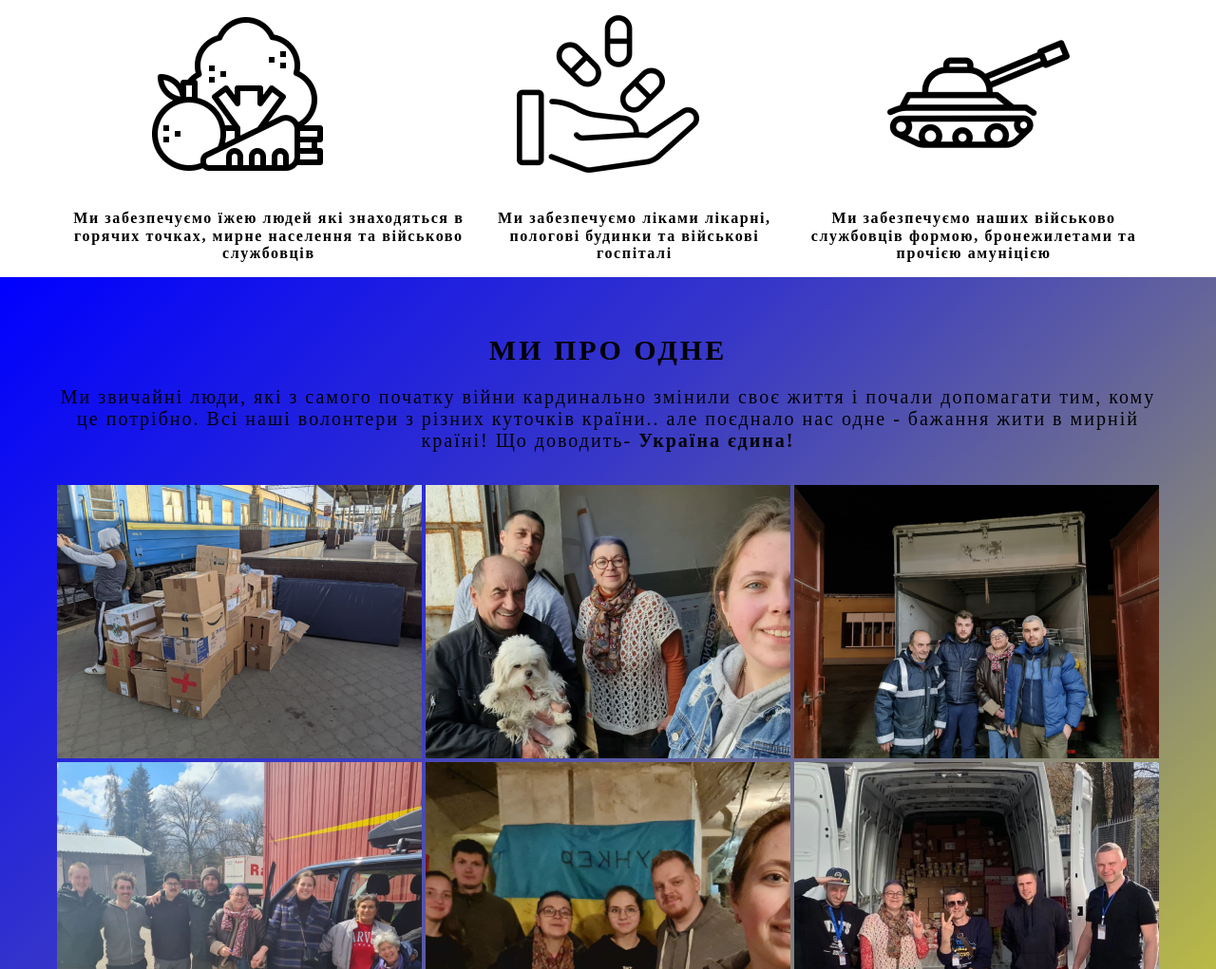
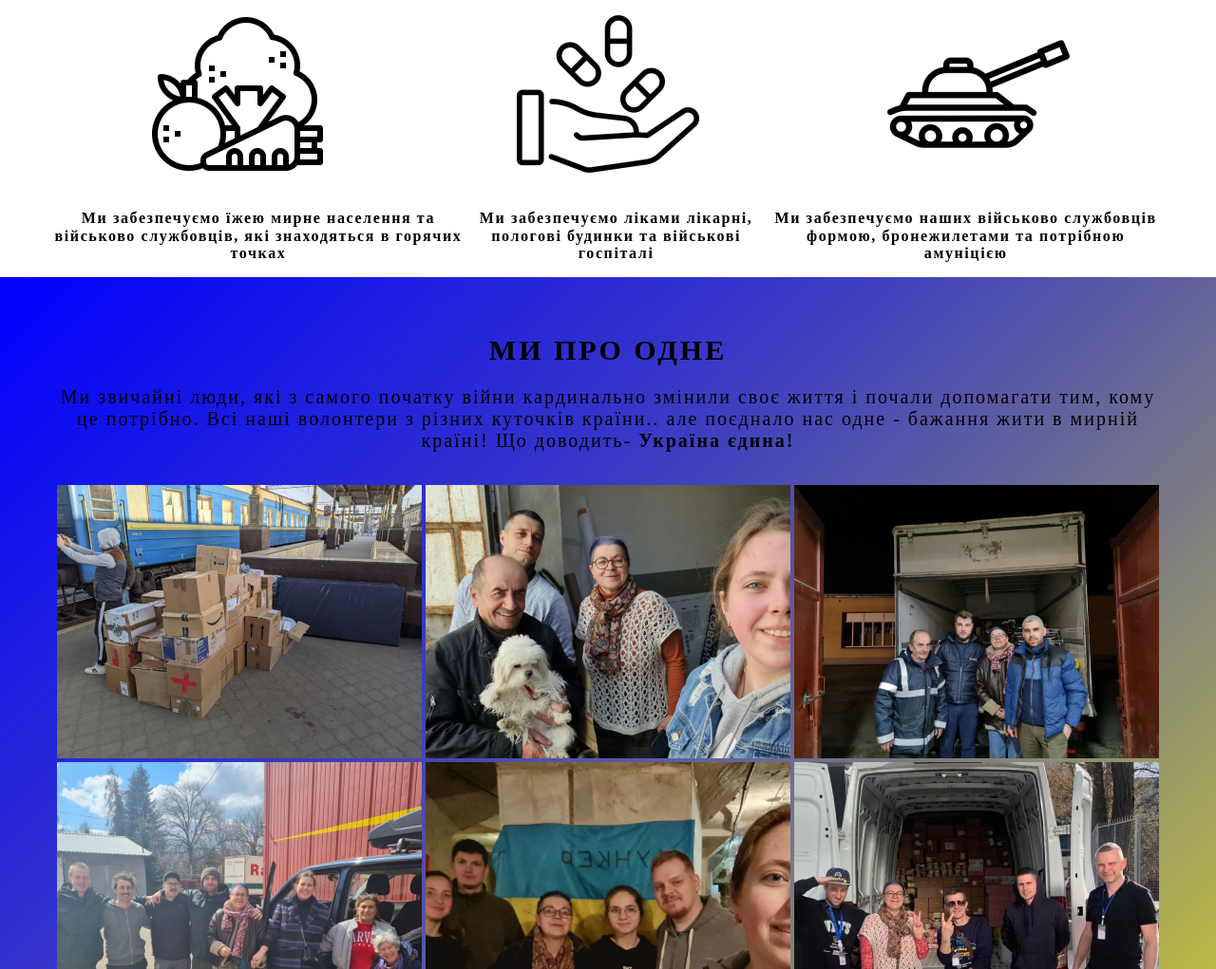
Before and after one commit to monzo8959/TERRITORY-OF-PEACE, a plain HTML site: page index.html in a window 1280 px wide. Shown: the part 993-2014 px from the top of the page at 95% size. Drawn offline with Linux system fonts and the light colour scheme; files that its build step writes are made by us from their sources.

Commit message:
Update index.html

```diff
--- a/index.html
+++ b/index.html
@@ -52,9 +52,9 @@
 </div>
 
 <div class="textgallery">
-<p>Ми забезпечуємо їжею людей які знаходяться в горячих точках, мирне населення та військово службовців </p>
+<p>Ми забезпечуємо їжею мирне населення та військово службовців, які знаходяться в горячих точках </p>
 <p>Ми забезпечуємо ліками лікарні, пологові будинки та військові госпіталі </p>
-<p>Ми забезпечуємо наших військово службовців формою, бронежилетами та прочією амуніцією </p>
+<p>Ми забезпечуємо наших військово службовців формою, бронежилетами та потрібною амуніцією </p>
 </div>
 </div>
 </section2>
```
